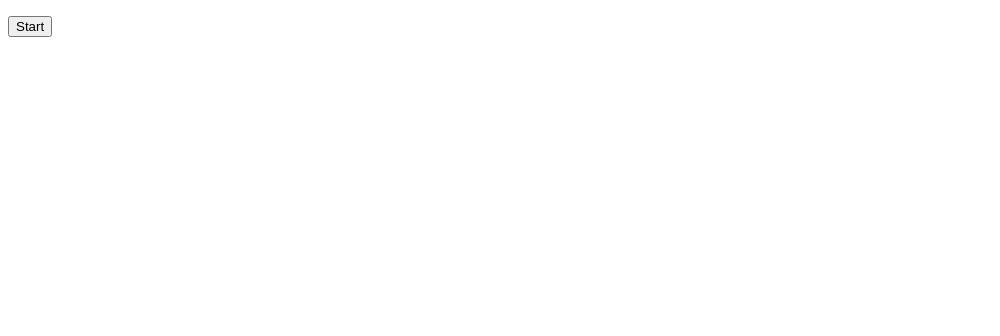
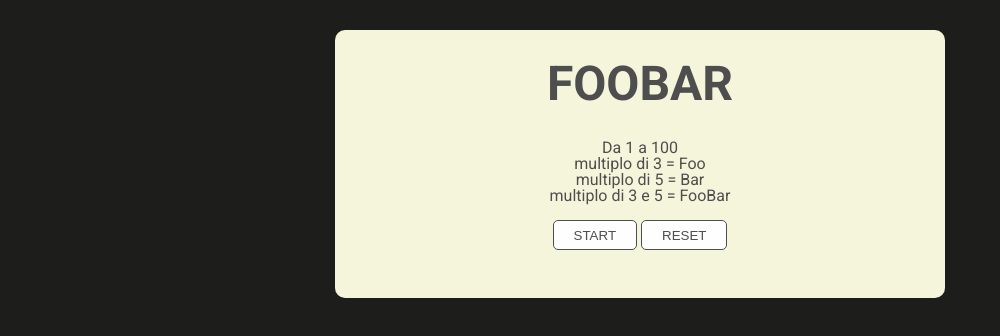
Before and after one commit to devcarolinealmeida/foobar, a plain HTML site: page index.html in a window 1280 px wide. Shown: the whole page, without its empty margins (0-1000 px from the left). Drawn offline with Linux system fonts and the light colour scheme.

Commit message:
add style and reset button

```diff
--- a/index.html
+++ b/index.html
@@ -1,15 +1,34 @@
 <!DOCTYPE html>
 <html lang="en">
   <head>
-    <meta charset="UTF-8">
-    <meta name="viewport" content="width=device-width, initial-scale=1.0">
+    <meta charset="UTF-8" />
+    <meta name="viewport" content="width=device-width, initial-scale=1.0" />
     <title>Foobar</title>
+    <link rel="stylesheet" href="style.css" />
+    <link rel="preconnect" href="https://fonts.googleapis.com" />
+    <link rel="preconnect" href="https://fonts.gstatic.com" crossorigin />
+    <link
+      href="https://fonts.googleapis.com/css2?family=Roboto:wght@400;700&display=swap"
+      rel="stylesheet"
+    />
   </head>
   <body>
+    <main>
       <div class="container">
-        <ul id="list"></ul>
+        <h1>Foobar</h1>
+        <h4>
+          <span>Da 1 a 100</span>
+          <span>multiplo di 3 = Foo</span>
+          <span>multiplo di 5 = Bar</span>
+          <span>multiplo di 3 e 5 = FooBar</span>
+        </h4>
+        <div>
             <button id="btn-start">Start</button>
+            <button onclick="location.reload()">Reset</button>
         </div>
+        <ul id="list" class="hide"></ul>
+      </div>
+    </main>
     <script src="script.js"></script>
   </body>
 </html>
--- a/script.js
+++ b/script.js
@@ -9,6 +9,7 @@ const addItem = (text) => {
 }
 
 start.addEventListener('click', () => {
+    list.classList.remove('hide');
     for (i = 1; i <= 100; i++) {
         if(i % 3 == 0 && i % 5 == 0) {
             addItem('foobar');
--- /dev/null
+++ b/style.css
@@ -0,0 +1,100 @@
+/* http://meyerweb.com/eric/tools/css/reset/
+   v2.0 | 20110126
+   License: none (public domain)
+*/
+
+html, body, div, span, applet, object, iframe,
+h1, h2, h3, h4, h5, h6, p, blockquote, pre,
+a, abbr, acronym, address, big, cite, code,
+del, dfn, em, img, ins, kbd, q, s, samp,
+small, strike, strong, sub, sup, tt, var,
+b, u, i, center,
+dl, dt, dd, ol, ul, li,
+fieldset, form, label, legend,
+table, caption, tbody, tfoot, thead, tr, th, td,
+article, aside, canvas, details, embed,
+figure, figcaption, footer, header, hgroup,
+menu, nav, output, ruby, section, summary,
+time, mark, audio, video {
+	margin: 0;
+	padding: 0;
+	border: 0;
+	font-size: 100%;
+	font: inherit;
+	vertical-align: baseline;
+}
+/* HTML5 display-role reset for older browsers */
+article, aside, details, figcaption, figure,
+footer, header, hgroup, menu, nav, section {
+	display: block;
+}
+body {
+	line-height: 1;
+}
+ol, ul {
+	list-style: none;
+}
+blockquote, q {
+	quotes: none;
+}
+blockquote:before, blockquote:after,
+q:before, q:after {
+	content: '';
+	content: none;
+}
+table {
+	border-collapse: collapse;
+	border-spacing: 0;
+}
+
+/* style */
+
+body {
+    font-family: 'Roboto', sans-serif;
+    background-color: #1d1d1b;
+    color: #4f4e4e;
+}
+
+.container {
+    background-color: beige;
+    border-radius: 10px;
+    margin: 30px auto;
+    max-width: min(60vw, 550px);
+    min-height: 13rem;
+    padding: 30px;
+    text-align: center;
+    display: flex;
+    flex-direction: column;
+    gap: 1rem;
+    transition: height 2s ease-in-out;
+}
+
+.container ul {
+
+}
+
+h1 {
+    font-size: clamp(1rem, 5vw, 3rem);
+    text-transform: uppercase;
+    font-weight: 700;
+    margin-bottom: 1rem;
+}
+
+h4 span {
+    display: block;
+
+}
+
+button {
+    padding: 0.5em 1.5em;
+    cursor: pointer;
+    text-transform: uppercase;
+    background-color: #fefefe;
+    border-radius: 5px;
+    border: 1px solid #4f4e4e;
+    color: #4f4e4e;
+}
+
+.hide {
+    display: none;
+}
```
Lines whose indentation alone changed are shown as unchanged.
